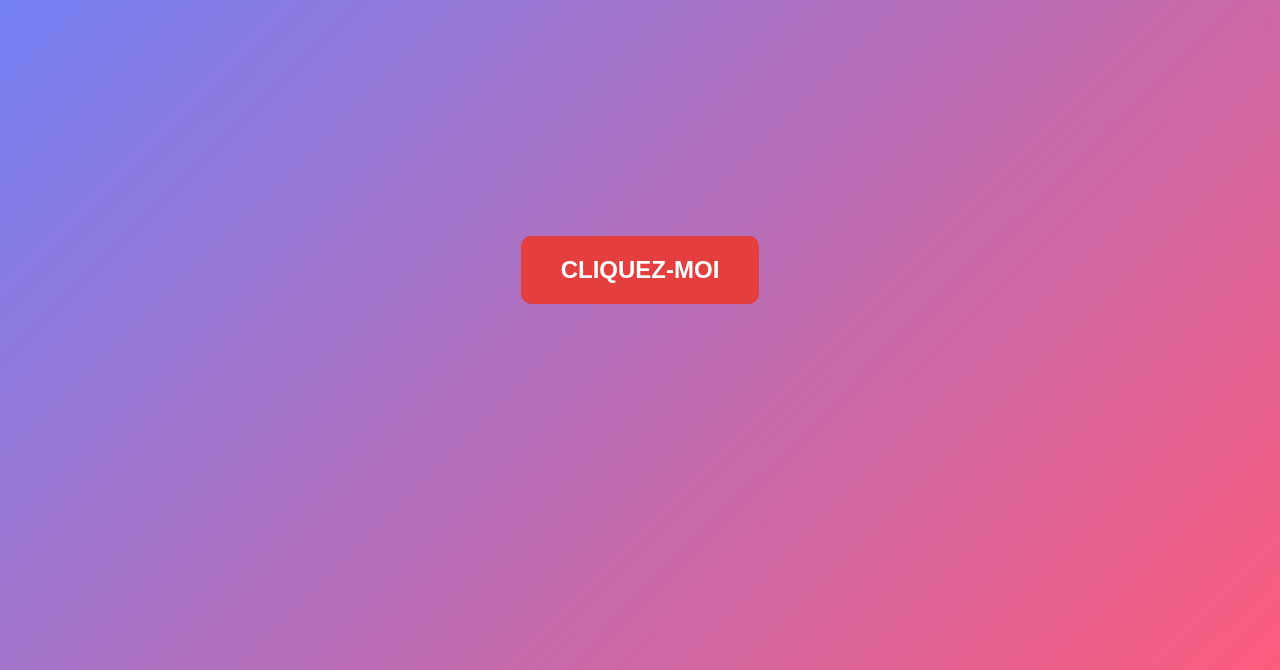
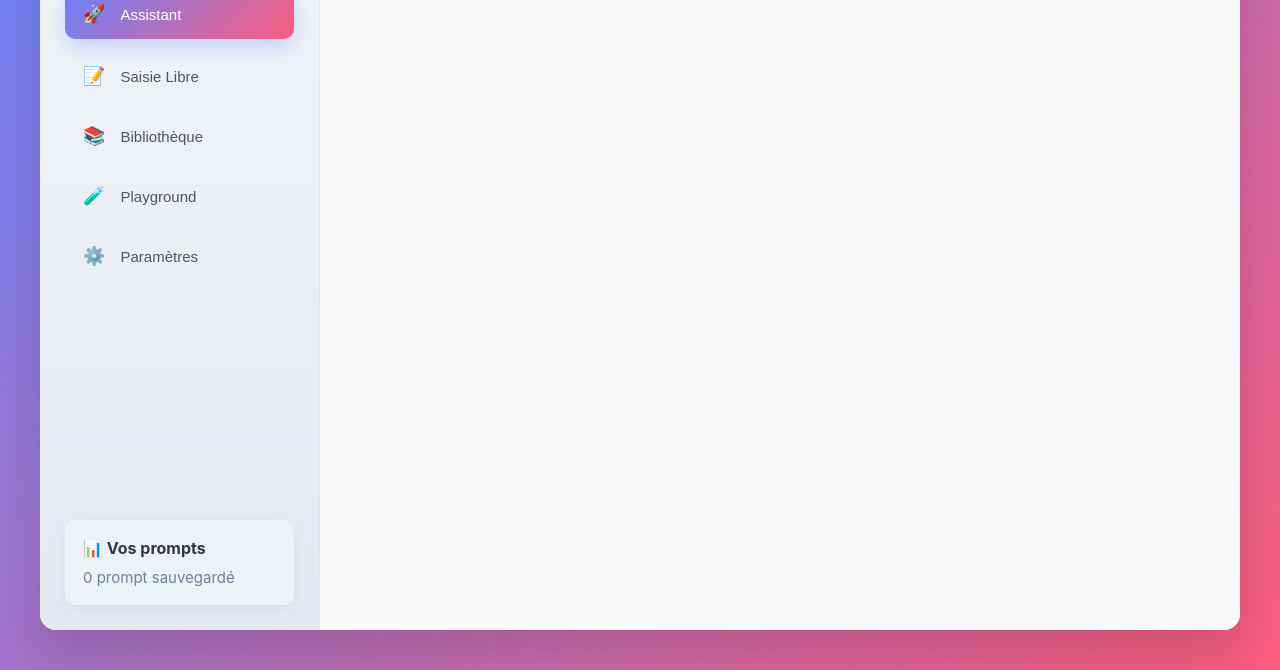
Before and after one commit to scalp66/prompt, a plain HTML site: page index.html in a window 1280 px wide. Shown: the part 130-800 px from the top of the page. Drawn offline with Linux system fonts and the light colour scheme.

Commit message:
Update index.html test2

```diff
--- a/index.html
+++ b/index.html
@@ -3,32 +3,33 @@
 <head>
     <meta charset="UTF-8">
     <meta name="viewport" content="width=device-width, initial-scale=1.0">
-    <title>Test de Débogage</title>
+    <title>IDE de Prompts IA</title>
     <link rel="stylesheet" href="css/style.css">
-    <style>
-        /* Style simple pour notre bouton de test */
-        #test-container {
-            display: flex;
-            justify-content: center;
-            align-items: center;
-            width: 100%;
-            height: 100%;
-        }
-        #mon-bouton-test {
-            padding: 20px 40px;
-            font-size: 24px;
-            font-weight: bold;
-            color: white;
-            background-color: #e53e3e; /* Rouge vif */
-            border: none;
-            border-radius: 10px;
-            cursor: pointer;
-        }
-    </style>
 </head>
 <body>
-    <div id="test-container">
-        <button id="mon-bouton-test">CLIQUEZ-MOI</button>
+    <div class="app">
+        <aside class="sidebar">
+            <h2>IDE de Prompts</h2>
+            <nav>
+                <button class="nav-item active" data-tab="creator"><span class="nav-icon">🚀</span> Assistant</button>
+                <button class="nav-item" data-tab="freeform"><span class="nav-icon">📝</span> Saisie Libre</button>
+                <button class="nav-item" data-tab="library"><span class="nav-icon">📚</span> Bibliothèque</button>
+                <button class="nav-item" data-tab="playground"><span class="nav-icon">🧪</span> Playground</button>
+                <button class="nav-item" data-tab="settings"><span class="nav-icon">⚙️</span> Paramètres</button>
+            </nav>
+            <div class="stats-box">
+                <h4>📊 Vos prompts</h4>
+                <p id="prompt-count">0 prompt sauvegardé</p>
+            </div>
+        </aside>
+
+        <main class="main-content">
+            <div id="creator-section"><h1>Assistant</h1></div>
+            <div id="freeform-section" class="hidden"><h1>Saisie Libre</h1></div>
+            <div id="library-section" class="hidden"><h1>Bibliothèque</h1></div>
+            <div id="playground-section" class="hidden"><h1>Playground</h1></div>
+            <div id="settings-section" class="hidden"><h1>Paramètres</h1></div>
+        </main>
     </div>
     <script src="js/app.js" defer></script>
 </body>
```
